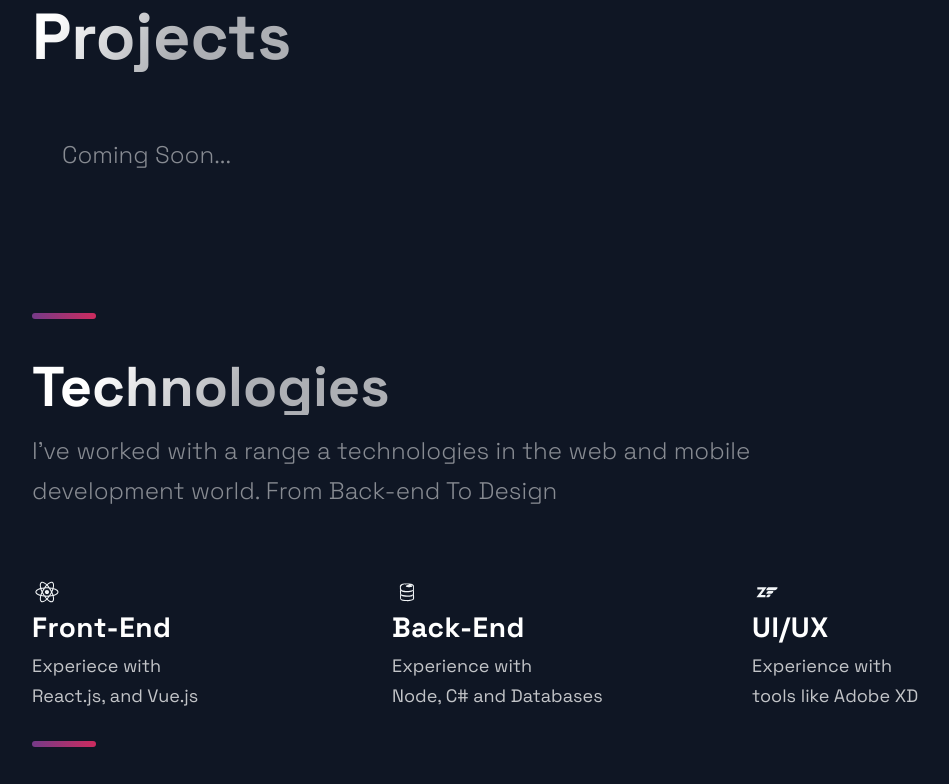
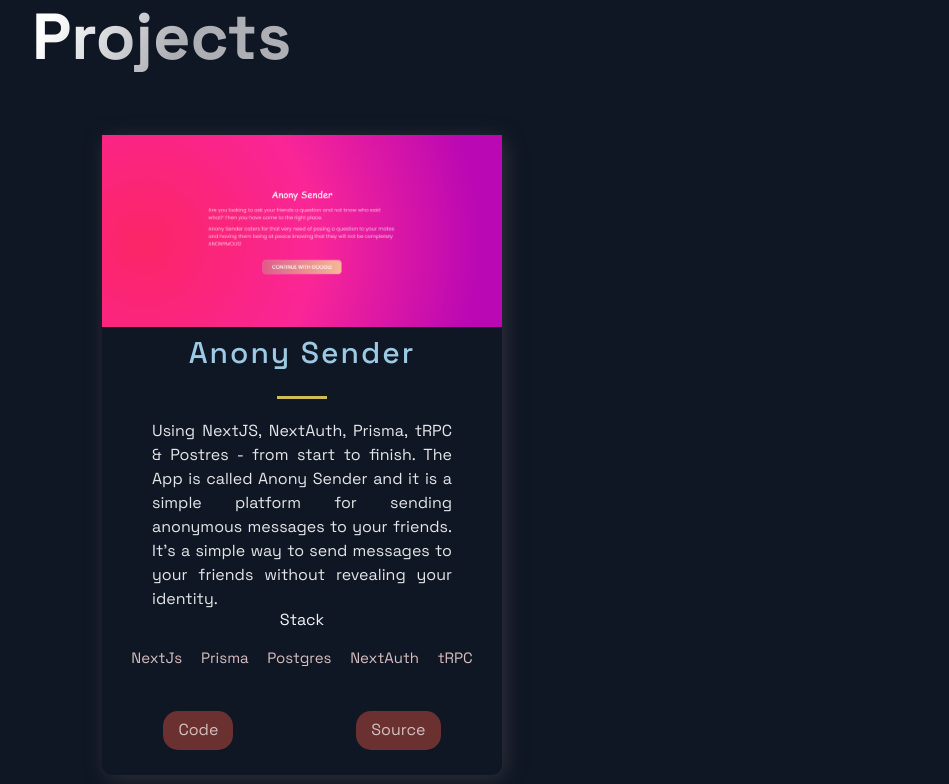
Before and after one commit to JohannesMogashoa/profile, a Next.js app: page / in a window 1280 px wide. Shown: the part 700-1484 px from the top of the page, without its empty margins (88-1037 px from the left). Built offline with nearby package versions, Linux system fonts and the light colour scheme.

Commit message:
Added Project

```diff
--- a/src/components/Projects/Projects.js
+++ b/src/components/Projects/Projects.js
@@ -50,7 +50,7 @@ const Projects = () => (
                 </TagList>
               </div>
               <UtilityList>
-                <ExternalLinks href={p.visit}>Code</ExternalLinks>
+                <ExternalLinks href={p.code}>Code</ExternalLinks>
                 <ExternalLinks href={p.source}>Source</ExternalLinks>
               </UtilityList>
             </BlogCard>
--- a/src/constants/constants.js
+++ b/src/constants/constants.js
@@ -1,13 +1,14 @@
 export const projects = [
-  // {
-  //   title: 'MERN Memories',
-  //   description: "Using React, Node.js, Express & MongoDB you'll learn how to build a Full Stack MERN Application - from start to finish. The App is called Memories and it is a simple social media app that allows users to post interesting events that happened in their lives.",
-  //     image: '/images/1.png',
-  //     tags: ['Mongo', 'Express', 'React', 'Node'],
-  //   source: 'https://google.com',
-  //   visit: 'https://google.com',
-  //   id: 0,
-  // },
+  {
+    title: "Anony Sender",
+    description:
+      "Using NextJS, NextAuth, Prisma, tRPC & Postres - from start to finish. The App is called Anony Sender and it is a simple platform for sending anonymous messages to your friends. It's a simple way to send messages to your friends without revealing your identity.",
+    image: "/images/anony-sender.png",
+    tags: ["NextJs", "Prisma", "Postgres", "NextAuth", "tRPC"],
+    source: "https://anony-sender.vercel.app/",
+    code: "https://github.com/JohannesMogashoa/anony-sender",
+    id: 0,
+  },
   // {
   //   title: 'E-Commerce',
   //   description:"While building it you're going to learn many advanced React & JavaScript topics, as well as how to use Stripe for card transactions. On top of that, at the end of the video, you will have this unique and complex webshop app that you will be able to add to your portfolio. And trust me, e-commerce applications are impressive.",
```
Also changed, not shown: src/components/Header/Header.js (+19 -8 lines), public/images/anony-sender.png (added).
